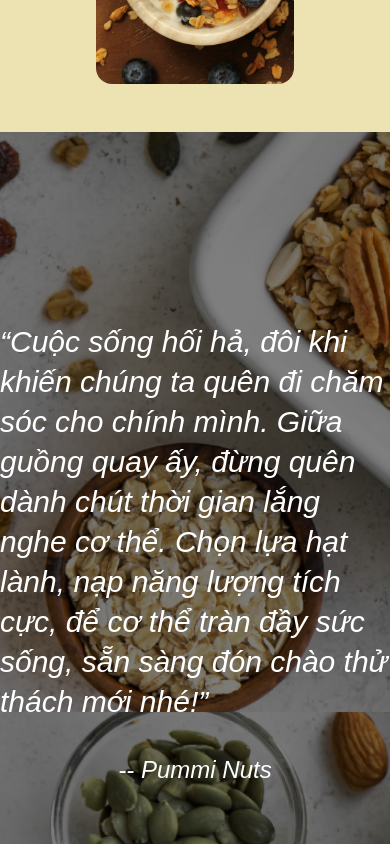
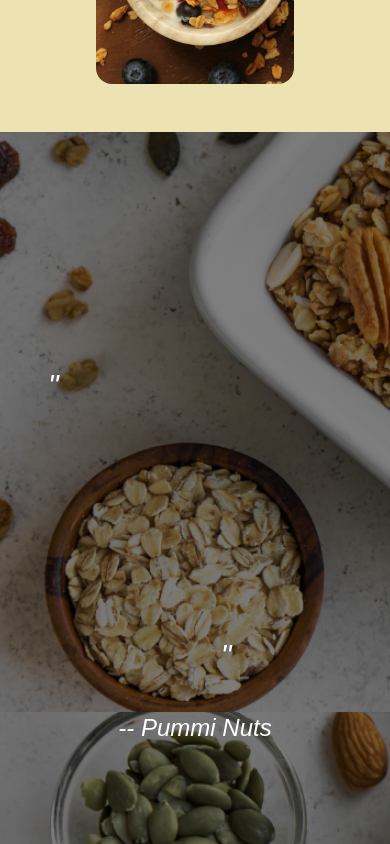
Before and after one commit to RaidEyes/pummi-nuts-shop, a React (Vite) app: page / in a window 390 px wide. Shown: the part 1820-2664 px from the top of the page. Built offline with nearby package versions, Linux system fonts and the light colour scheme; a web font is replaced by a local one.

Commit message:
Add animation for the quote part

```diff
--- a/src/assets/components/Main/Quote.tsx
+++ b/src/assets/components/Main/Quote.tsx
@@ -1,11 +1,46 @@
+import { useEffect, useState } from "react";
+
 function Quote() {
+  const sentence: string =
+    "“Cuộc sống hối hả, đôi khi khiến chúng ta quên đi chăm sóc cho chính mình. Giữa guồng quay ấy, đừng quên dành chút thời gian lắng nghe cơ thể. Chọn lựa hạt lành, nạp năng lượng tích cực, để cơ thể tràn đầy sức sống, sẵn sàng đón chào thử thách mới nhé!”";
+
+  const [processedWord, setProcessedWord] = useState<string[]>([]);
+
+  useEffect(() => {
+    const regEx = /[\p{L}\p{Mn}\p{Mc}'-.]+/gu;
+    const matches = sentence.match(regEx);
+
+    if (matches) {
+      setProcessedWord(matches);
+    } else {
+      setProcessedWord([]); // Handle the case where there are no matches
+    }
+  }, []);
+
+  useEffect(() => {
+    const words = document.querySelectorAll(".each-word");
+    words.forEach((word): void => {
+      word.addEventListener("mouseover", (e) => {
+        const targetElement = e.target as HTMLSpanElement;
+        targetElement.style.opacity = "1";
+      });
+    });
+  }, [processedWord]);
+
   return (
-    <div className="h-[100vh] bg-center bg-no-repeat bg-cover flex flex-col justify-center items-center md:px-44 gap-8">
+    <div className="h-[100vh] bg-center bg-no-repeat bg-cover flex flex-col justify-center items-center px-12 md:px-44 gap-8">
       <p className="w-full text-3xl italic leading-10 text-white">
-        “Cuộc sống hối hả, đôi khi khiến chúng ta quên đi chăm sóc cho chính
-        mình. Giữa guồng quay ấy, đừng quên dành chút thời gian lắng nghe cơ
-        thể. Chọn lựa hạt lành, nạp năng lượng tích cực, để cơ thể tràn đầy sức
-        sống, sẵn sàng đón chào thử thách mới nhé!”
+        "
+        {processedWord.map((word: string, index: number) => (
+          <span
+            className="each-word lg:text-3xl"
+            style={{ opacity: "0", transition: "all ease-in 450ms" }}
+            key={index}
+          >
+            {word}{" "}
+          </span>
+        ))}
+        "
       </p>
       <p className="text-2xl italic text-white">-- Pummi Nuts</p>
     </div>
```
